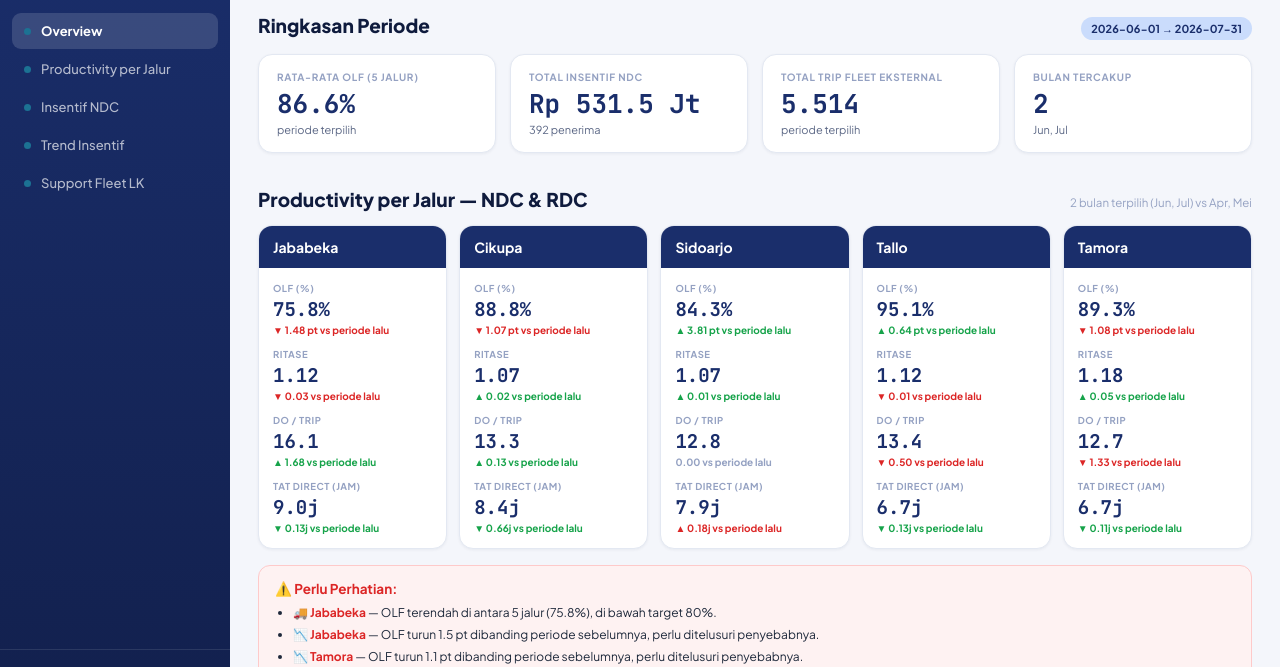
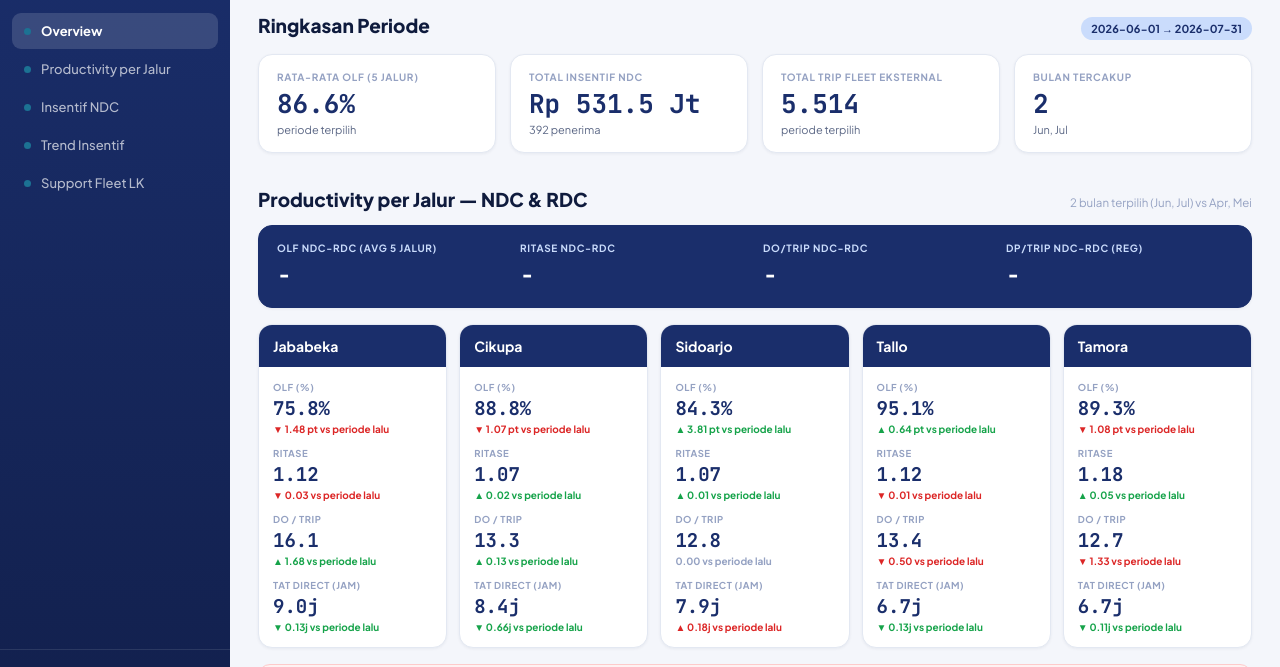
Before and after one commit to rahmatpambudi-dot/Weekly-Report, a plain HTML site: page index.html in a window 1280 px wide. Shown: the part 79-746 px from the top of the page. Drawn offline with nearby package versions, Linux system fonts and the light colour scheme.

Commit message:
Update index.html

```diff
--- a/index.html
+++ b/index.html
@@ -215,6 +215,26 @@ body.export-mode .main{margin-left:0;}
         <div class="sec-title">Productivity per Jalur — NDC &amp; RDC</div>
         <div class="sec-note" id="prodNote">rata-rata periode terpilih vs periode sebelumnya</div>
       </div>
+      <div class="panel" id="ndcRdcAvgPanel" style="margin-bottom:16px;background:var(--navy);border-color:var(--navy);">
+        <div class="pb" style="display:grid;grid-template-columns:repeat(4,1fr);gap:16px;">
+          <div>
+            <div class="lbl" style="color:var(--ice);font-size:10px;font-weight:700;text-transform:uppercase;letter-spacing:.7px;">OLF NDC-RDC (avg 5 jalur)</div>
+            <div class="val" id="avgOlfVal" style="color:#fff;font-size:24px;font-weight:800;font-family:'JetBrains Mono',monospace;margin-top:6px;">-</div>
+          </div>
+          <div>
+            <div class="lbl" style="color:var(--ice);font-size:10px;font-weight:700;text-transform:uppercase;letter-spacing:.7px;">Ritase NDC-RDC</div>
+            <div class="val" id="avgRitaseVal" style="color:#fff;font-size:24px;font-weight:800;font-family:'JetBrains Mono',monospace;margin-top:6px;">-</div>
+          </div>
+          <div>
+            <div class="lbl" style="color:var(--ice);font-size:10px;font-weight:700;text-transform:uppercase;letter-spacing:.7px;">DO/Trip NDC-RDC</div>
+            <div class="val" id="avgDoTripVal" style="color:#fff;font-size:24px;font-weight:800;font-family:'JetBrains Mono',monospace;margin-top:6px;">-</div>
+          </div>
+          <div>
+            <div class="lbl" style="color:var(--ice);font-size:10px;font-weight:700;text-transform:uppercase;letter-spacing:.7px;">DP/Trip NDC-RDC (Reg)</div>
+            <div class="val" id="avgDpTripVal" style="color:#fff;font-size:24px;font-weight:800;font-family:'JetBrains Mono',monospace;margin-top:6px;">-</div>
+          </div>
+        </div>
+      </div>
       <div class="route-grid" id="routeGrid"></div>
       <div class="insight-box" id="prodInsight" style="margin-top:16px;"></div>
 
@@ -299,6 +319,19 @@ body.export-mode .main{margin-left:0;}
       </div>
 
       <div class="insight-box" id="fleetInsight"></div>
+
+      <div class="panel" style="margin-top:16px;">
+        <div class="ph"><h3>Trend Trip — 2025 vs 2026</h3><span class="tag" id="trendYoyTag">Jan–Agu</span></div>
+        <div class="pb">
+          <div class="chart-wrap"><canvas id="yoyTrendChart"></canvas></div>
+          <div style="font-size:11px;color:var(--t3);margin-top:8px;" id="yoyTrendFooter"></div>
+        </div>
+      </div>
+
+      <div class="panel" style="margin-top:16px;">
+        <div class="ph"><h3>Kontribusi Internal per Area (2026)</h3><span class="tag">% trip internal dari total (internal+eksternal)</span></div>
+        <div class="pb" style="display:grid;grid-template-columns:repeat(3,1fr);gap:16px;" id="areaContribGrid"></div>
+      </div>
     </div>
 
   </div>
```
